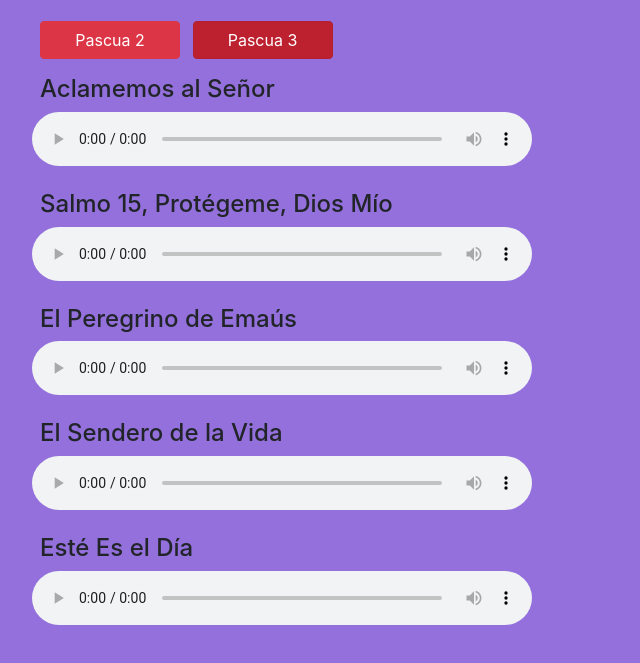
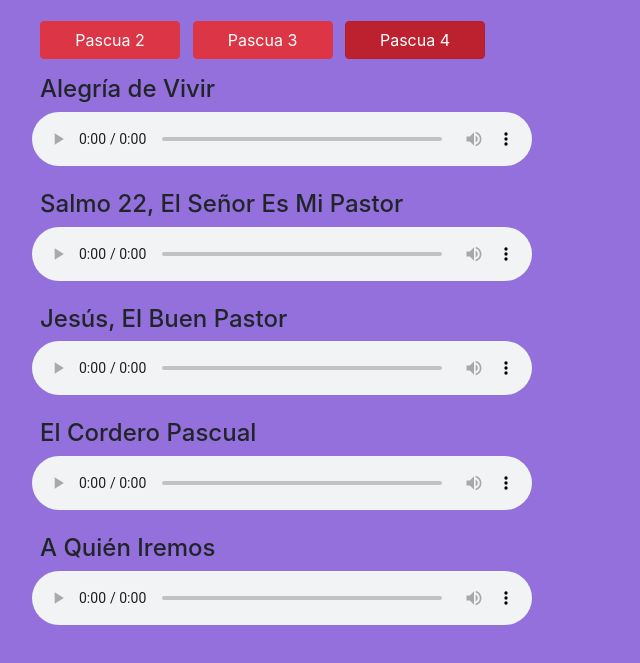
Before and after one commit to igorcweb/coro-espanol, a website: page dist/index.html in a window 1280 px wide. Shown: the part 67-730 px from the top of the page, without its empty margins (0-640 px from the left). Drawn offline with nearby package versions, Linux system fonts and the light colour scheme.

Commit message:
pascua-4

```diff
--- a/dist/index.html
+++ b/dist/index.html
@@ -41,9 +41,74 @@
       <a class="btn btn-danger mb-3 ml-4 ml-sm-2 pascua-3 text-white"
         >Pascua 3</a
       >
+      <a class="btn btn-danger mb-3 ml-4 ml-sm-2 pascua-4 text-white"
+      >Pascua 4</a
+    >
+    <div class="row">
+      <div class="col">
+        <div class="pascua-4" id="pascua-4">
+          <div class="mb-4">
+            <h4 class="ml-4 ml-sm-2">
+              Alegría de Vivir
+            </h4>
+
+            <audio controls title="Alegría de Vivir" class="mb-2">
+              <source
+                src="./audio/pascua-4/alegria-de-vivir.m4a"
+                type="audio/mp4"
+              />
+              Your browser does not support the audio element.
+            </audio>
+          </div>
+          <div class="mb-4">
+            <h4 class="ml-4 ml-sm-2">Salmo 22, El Señor Es Mi Pastor</h4>
+            <audio controls title="Salmo 22, El Señor Es Mi Pastor" class="mb-2">
+              <source
+                src="./audio/pascua-4/salmo-22-el-senor-es-mi-pastor.m4a"
+                type="audio/mp4"
+              />
+              Your browser does not support the audio element.
+            </audio>
+          </div>
+          <div class="mb-4">
+            <h4 class="ml-4 ml-sm-2">Jesús, El Buen Pastor</h4>
+            <audio controls title="Jesús, El Buen Pastor" class="mb-2">
+              <source src="./audio/pascua-4/jesus-el-buen-pastor.m4a" type="audio/mp4" />
+              Your browser does not support the audio element.
+            </audio>
+          </div>
+          <div class="mb-4">
+            <h4 class="ml-4 ml-sm-2">El Cordero Pascual
+            </h4>
+            <audio controls title="El Cordero Pascual
+            " class="mb-2">
+              <source
+                src="./audio/pascua-4/el-cordero-pascual.m4a"
+                type="audio/mp4"
+              />
+              Your browser does not support the audio element.
+            </audio>
+          </div>
+          <div class="mb-4">
+            <h4 class="ml-4 ml-sm-2">
+              A Quién Iremos
+
+            </h4>
+            <audio controls title="A Quién Iremos
+            " class="mb-2">
+              <source
+                src="./audio/pascua-4/a-quien-iremos.m4a"
+                type="audio/mp4"
+              />
+              Your browser does not support the audio element.
+            </audio>
+          </div>
+        </div>
+      </div>
+    </div>
       <div class="row">
         <div class="col">
-          <div class="pascua-3" id="pascua-3">
+          <div class="pascua-3 d-none" id="pascua-3">
             <div class="mb-4">
               <h4 class="ml-4 ml-sm-2">
                 Aclamemos al Señor
--- a/dist/script.js
+++ b/dist/script.js
@@ -1,6 +1,6 @@
 // $("#palmSunday").collapse("show");
 
-$("a.pascua-3").addClass("active");
+$("a.pascua-4").addClass("active");
 
 $("a.pascua-2").on("click", function () {
   $("a").removeClass("active");
@@ -21,3 +21,13 @@ $("a.pascua-3").on("click", function () {
   $("#pascua-6").addClass("d-none");
   $("#pascua-3").removeClass("d-none");
 });
+
+$("a.pascua-4").on("click", function () {
+  $("a").removeClass("active");
+  $(this).addClass("active");
+  $("#pascua-2").addClass("d-none");
+  $("#pascua-3").addClass("d-none");
+  $("#pascua-5").addClass("d-none");
+  $("#pascua-6").addClass("d-none");
+  $("#pascua-4").removeClass("d-none");
+});
```
Also changed, not shown: 5 other files.
